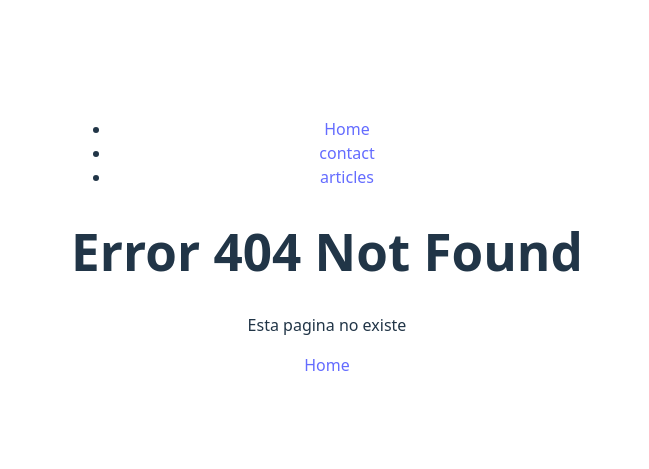
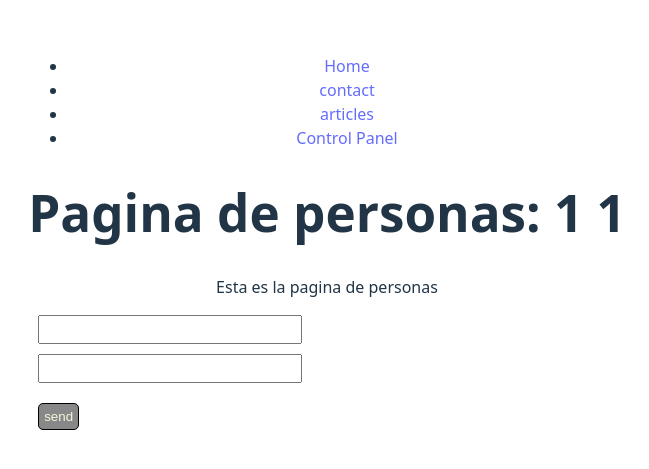
Before and after one commit to diegoesmfs/curso-react, a React (Vite) app in the folder proyecto-1-movie-night/: page /people/1/1 in a window 1280 px wide. Before the commit this address had no page. Shown: the part 161-630 px from the top of the page, without its empty margins (313-962 px from the left). Built offline with nearby package versions, Linux system fonts and the light colour scheme.

Commit message:
router y hook useNavigate para referencias de enlaces

```diff
--- /dev/null
+++ b/proyecto-1-movie-night/src/components/ControlPanel.jsx
@@ -0,0 +1,40 @@
+import React from 'react'
+import { Outlet, NavLink } from 'react-router-dom'
+
+export const ControlPanel = () => {
+    return (
+        <div>
+
+            <h1>Control Panel</h1>
+            <p>Chose one of the following options: </p>
+
+            <nav>
+                <ul>
+
+                    <li>
+                        <NavLink to="/panel/home" className={({ isActive }) => isActive ? "activado" : ""} >Home</NavLink>
+                    </li>
+                    <li>
+                        <NavLink to="/panel/post-articles" className={({ isActive }) => isActive ? "activado" : ""}>Post articles</NavLink>
+
+                    </li>
+                    <li>
+                        <NavLink to="/panel/users-log" className={({ isActive }) => isActive ? "activado" : ""}>Users Log</NavLink>
+
+                    </li>
+                    <li>
+                        <NavLink to="/panel/about" className={({ isActive }) => isActive ? "activado" : ""}>About Us</NavLink>
+
+                    </li>
+
+                </ul>
+            </nav>
+            <div>
+
+                <Outlet />
+
+            </div>
+
+        </div>
+    )
+}
--- /dev/null
+++ b/proyecto-1-movie-night/src/components/Persona.jsx
@@ -0,0 +1,46 @@
+import React, { use } from 'react'
+import { useNavigate, useParams } from 'react-router-dom'
+
+export const Persona = () => {
+
+    //const {name = "Diego", surname = "Morales"} = useParams();
+
+    const {name, surname} = useParams();
+    const navigate = useNavigate();
+
+    const send = (e) => {
+
+        e.preventDefault();
+        let name = e.target.name.value;
+        let surname = e.target.surname.value;
+        let url = `/people/${name}/${surname}`;
+
+        if(name.length <= 0 && surname.length <= 0){
+
+            navigate("/home");
+
+        } else{
+
+            navigate(url);
+
+        }
+
+    };
+
+  return (
+    <div>
+
+        {!name && <h1>Pagina de personas</h1>}
+        {name && <h1>Pagina de personas: {name} {surname}</h1>    }
+
+        <p>Esta es la pagina de personas</p>
+
+        <form onSubmit={send}>
+            <input type="text" name="name" />
+            <input type="text" name="surname" />
+            <input type="submit" name="save" value="send" />
+        </form>
+
+    </div>
+  )
+}
--- /dev/null
+++ b/proyecto-1-movie-night/src/components/panel/About.jsx
@@ -0,0 +1,7 @@
+import React from 'react'
+
+export const About = () => {
+  return (
+    <div> About our panel </div>
+  )
+}
--- /dev/null
+++ b/proyecto-1-movie-night/src/components/panel/Home.jsx
@@ -0,0 +1,7 @@
+import React from 'react'
+
+export const Home = () => {
+  return (
+    <div> Panel Home </div>
+  )
+}
--- /dev/null
+++ b/proyecto-1-movie-night/src/components/panel/Log.jsx
@@ -0,0 +1,7 @@
+import React from 'react'
+
+export const Log = () => {
+  return (
+    <div>Users log</div>
+  )
+}
--- /dev/null
+++ b/proyecto-1-movie-night/src/components/panel/Post.jsx
@@ -0,0 +1,7 @@
+import React from 'react'
+
+export const Post = () => {
+  return (
+    <div>new post?</div>
+  )
+}
--- a/proyecto-1-movie-night/src/routers/RouterMain.jsx
+++ b/proyecto-1-movie-night/src/routers/RouterMain.jsx
@@ -1,9 +1,15 @@
 import React from 'react'
-import { Routes, Route, NavLink, BrowserRouter } from 'react-router-dom';
+import { Routes, Route, NavLink, BrowserRouter, Navigate } from 'react-router-dom';
 import { Inicio } from '../components/Inicio';
 import { Contacto } from '../components/Contacto';
 import { Articulos } from '../components/Articulos';
 import { Error } from '../components/Error';
+import { Persona } from '../components/Persona';
+import { ControlPanel } from '../components/ControlPanel';
+import { Home } from '../components/panel/Home';
+import { Post } from '../components/panel/Post';
+import { Log } from '../components/panel/Log';
+import { About } from '../components/panel/About';
 
 export const RouterMain = () => {
     return (
@@ -24,6 +30,10 @@ export const RouterMain = () => {
                         <NavLink to="/articles" className={({isActive}) => isActive ? "activado" : ""}>articles</NavLink>
 
                     </li>
+                    <li>
+                        <NavLink to="/panel" className={({isActive}) => isActive ? "activado" : ""}>Control Panel</NavLink>
+
+                    </li>
 
                 </ul>
 
@@ -35,6 +45,19 @@ export const RouterMain = () => {
                 <Route path="/home" element={<Inicio />} />
                 <Route path="/contact" element={<Contacto />} />
                 <Route path="/articles" element={<Articulos />} />
+                <Route path='/people/:name/:surname' element={<Persona/>}/>
+                <Route path='/people/:name' element={<Persona/>}/>
+                <Route path='/redirect' element={<Navigate to={"/people/diego/morales"} />}/>
+                <Route path='/people' element={<Persona/>}/>
+                <Route path='/panel/*' element={<ControlPanel/>}>
+
+                    <Route index element={<Home/>}/>
+                    <Route path='home' element={<Home/>}/>
+                    <Route path='post-articles' element={<Post/>}/>
+                    <Route path='users-log' element={<Log/>}/>
+                    <Route path='about' element={<About/>}/>
+
+                </Route>
                 <Route path="*" element={<Error />} />
             </Routes>
 
```
